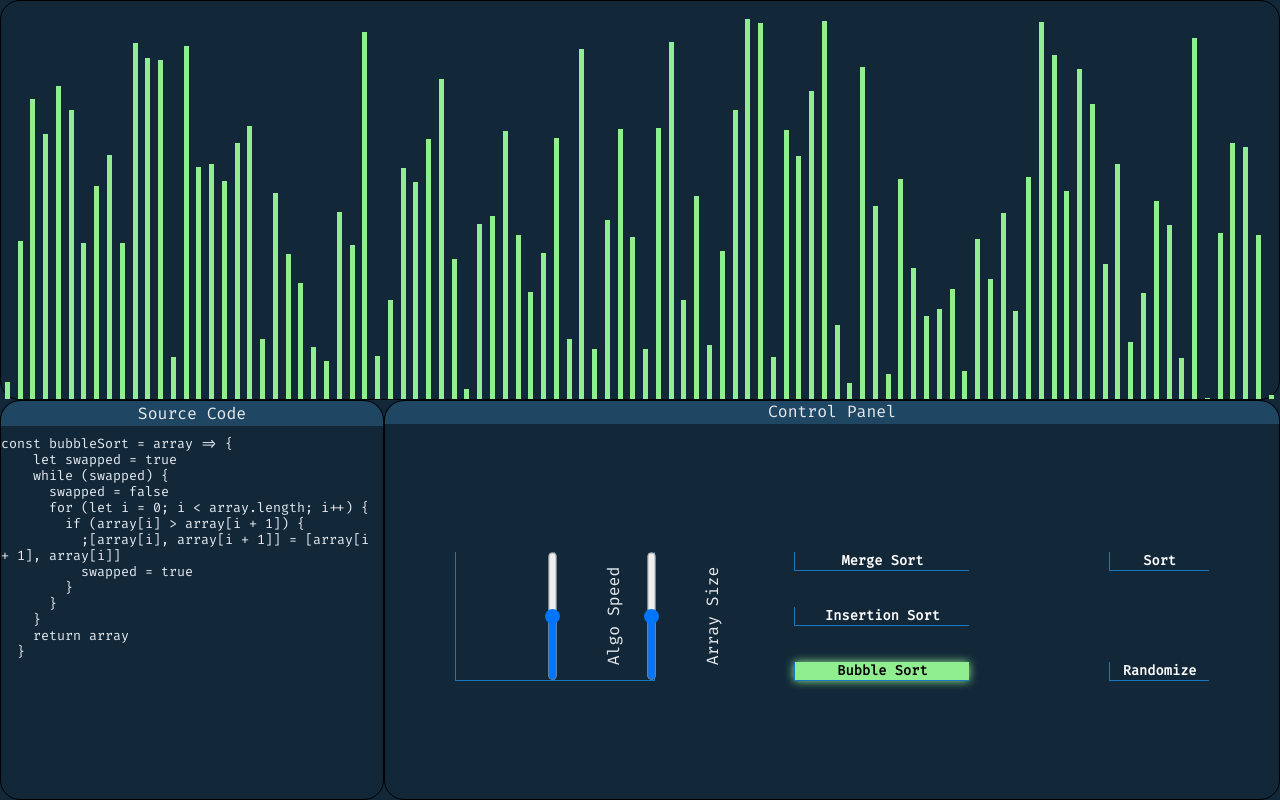
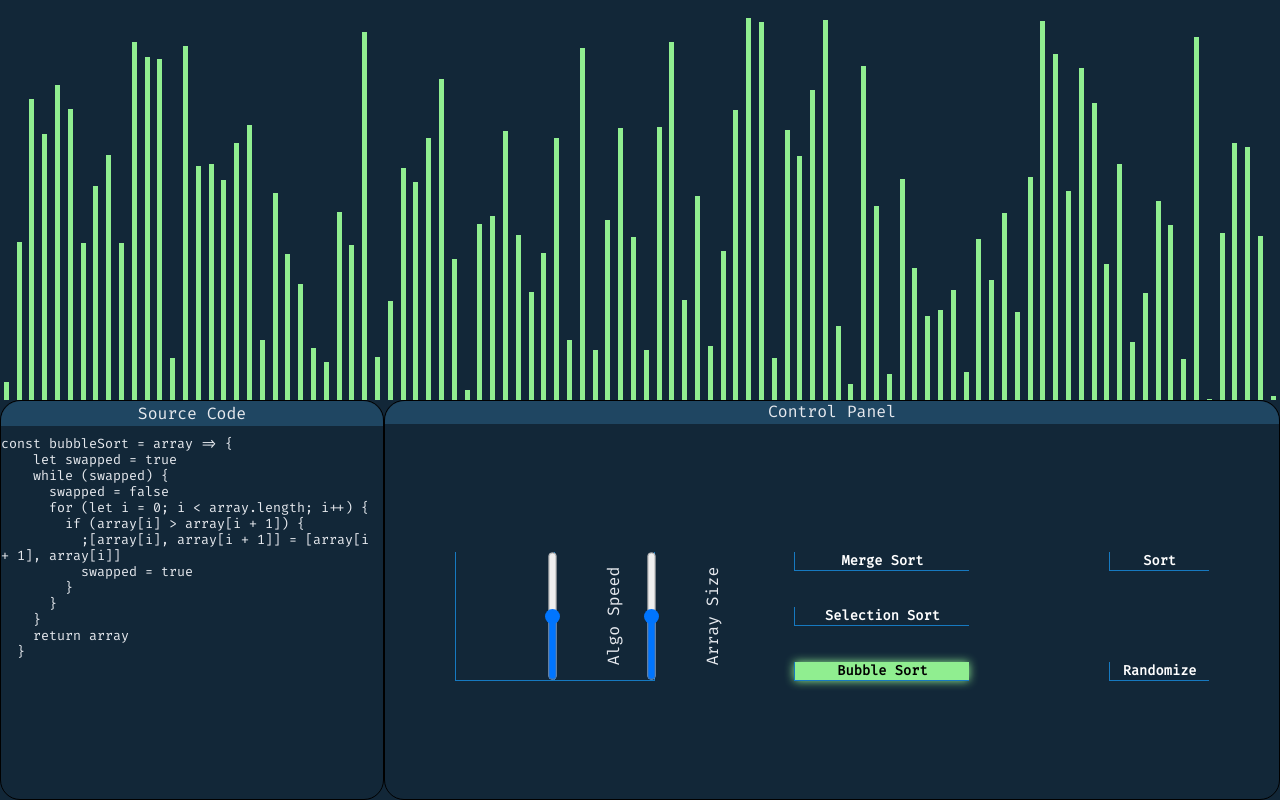
Before and after one commit to daniel-j-dev/Sorting-Algorithm-Visualizer, a React (Create React App) app: page / in a window 1280 px wide. Built offline with nearby package versions, Linux system fonts and the light colour scheme.

Commit message:
Added selection sort, removed border around chart, and changed jsx for to htmlFor.

```diff
--- /dev/null
+++ b/src/algorithms/selectionSort.js
@@ -0,0 +1,20 @@
+const selectionSort = (array, appContext) => {
+  //appContext for animations
+  let ani = [] //For animations
+  for (let i = 0; i < array.length - 1; i++) {
+    let min = i
+    for (let j = i + 1; j < array.length; j++) {
+      if (array[j] < array[min]) min = j
+      ani.push([j, min]) //For animations
+    }
+    ;[array[i], array[min]] = [array[min], array[i]]
+  }
+  selectionSortAnimation(ani, appContext) //For animations
+  return array
+}
+
+const selectionSortAnimation = (ani, { values, setValues, settings }) => {
+  return null
+}
+
+export default selectionSort
--- a/src/components/AlgoVisual/AlgoVisual.css
+++ b/src/components/AlgoVisual/AlgoVisual.css
@@ -4,8 +4,6 @@
   flex-direction: row;
   justify-content: space-around;
   align-items: flex-end;
-  border: 1px solid black;
-  border-radius: 20px;
 }
 
 .value {
--- a/src/components/Controls/Controls.js
+++ b/src/components/Controls/Controls.js
@@ -1,6 +1,9 @@
 import { useContext } from "react"
 import appContext from "../../contexts/appContext"
 import "./Controls.css"
+
+import bubbleSort from "../../algorithms/bubbleSort"
+import selectionSort from "../../algorithms/selectionSort"
 
 function Controls() {
   const { values, setValues, settings, setSettings } = useContext(appContext)
@@ -41,6 +44,13 @@ function Controls() {
     })
   }
 
+  const changeAlgo = (algoFunc) => {
+    setSettings({
+      ...settings,
+      selectedAlgo: algoFunc,
+    })
+  }
+
   return (
     <div id="controls">
       <span id="controls-tab">Control Panel</span>
@@ -54,7 +64,7 @@ function Controls() {
               onChange={(event) => adjustSpeed(event)}
               name="speed"
             />
-            <label for="speed">Algo Speed</label>
+            <label htmlFor="speed">Algo Speed</label>
           </div>
           <div id="size-container">
             <input
@@ -64,7 +74,7 @@ function Controls() {
               onChange={(event) => adjustArraySize(event)}
               name="size"
             />
-            <label for="size">Array Size</label>
+            <label htmlFor="size">Array Size</label>
           </div>
         </div>
         <div id="algos-container">
@@ -77,15 +87,17 @@ function Controls() {
           </button>
           <button
             className={`algo ${
-              settings.selectedAlgo.name === "insertionSort" ? "selected" : ""
+              settings.selectedAlgo.name === "selectionSort" ? "selected" : ""
             }`}
+            onClick={() => changeAlgo(selectionSort)}
           >
-            Insertion Sort
+            Selection Sort
           </button>
           <button
             className={`algo ${
               settings.selectedAlgo.name === "bubbleSort" ? "selected" : ""
             }`}
+            onClick={() => changeAlgo(bubbleSort)}
           >
             Bubble Sort
           </button>
```
Also changed, not shown: 1 other file (tests, documents, lock files or other folders).
